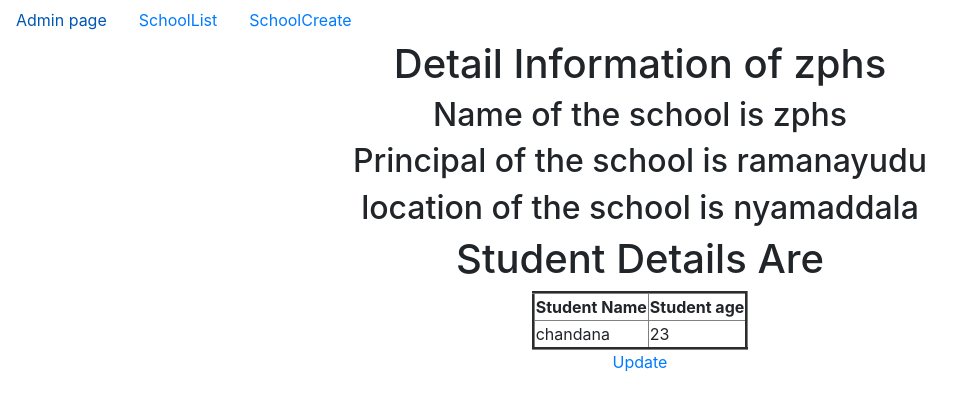
After one commit to Chandu105/List_view, a Django app: page /1/ in a window 1280 px wide. The commit adds this page. Shown: the top 411 px of the page, without its empty margins (0-972 px from the left). Run offline with Django 4.2, Linux system fonts and the light colour scheme; data comes from the database, SQL or seed files in the repository; both versions use the stored data as it was after the commit.

Commit message:
first commit

```diff
--- a/app/models.py
+++ b/app/models.py
@@ -1,12 +1,13 @@
 from django.db import models
-
+from django.urls import reverse
 # Create your models here.
 
 class School(models.Model):
     sname=models.CharField(max_length=100)
     sprincipal=models.CharField(max_length=100)
     slocation=models.CharField(max_length=100)
-
+    def get_absolute_url(self):
+        return reverse('detail',kwargs={'pk':self.pk})
     def __str__(self):
         return self.sname
 class Student(models.Model):
--- a/app/views.py
+++ b/app/views.py
@@ -1,7 +1,7 @@
 from django.shortcuts import render
 
 # Create your views here.
-from django.views.generic import ListView
+from django.views.generic import ListView,DetailView,CreateView,UpdateView
 from app.models import *
 
 class SchoolList(ListView):
@@ -10,3 +10,18 @@ class SchoolList(ListView):
     ordering=['sname']
     #queryset=School.objects.filter(id=1)
     #template_name='app/school_list.html'
+
+
+class SchoolDetail(DetailView):
+    model=School
+    context_object_name='sclobject'
+
+
+class SchoolCreate(CreateView):
+    model=School
+    fields='__all__'
+
+
+class SchoolUpdate(UpdateView):
+    model=School
+    fields='__all__'
--- a/project36/urls.py
+++ b/project36/urls.py
@@ -15,9 +15,17 @@ Including another URLconf
     2. Add a URL to urlpatterns:  path('blog/', include('blog.urls'))
 """
 from django.contrib import admin
-from django.urls import path
+from django.urls import path,re_path
 from app.views import *
 urlpatterns = [
     path('admin/', admin.site.urls),
     path('SchoolList/',SchoolList.as_view(),name='SchoolList'),
+    path('SchoolCreate/',SchoolCreate.as_view(),name='SchoolCreate'),
+
+
+
+
+    re_path('^update/(?P<pk>\d+)/',SchoolUpdate.as_view(),name='SchoolUpdate'),
+    re_path('(?P<pk>\d+)/',SchoolDetail.as_view(),name='detail'),
+
 ]
--- /dev/null
+++ b/templates/app/dummy.html
@@ -0,0 +1,41 @@
+<!doctype html>
+<html lang="en">
+  <head>
+    <!-- Required meta tags -->
+    <meta charset="utf-8">
+    <meta name="viewport" content="width=device-width, initial-scale=1, shrink-to-fit=no">
+
+    <!-- Bootstrap CSS -->
+    <link rel="stylesheet" href="https://cdn.jsdelivr.net/npm/bootstrap@4.6.2/dist/css/bootstrap.min.css" integrity="sha384-xOolHFLEh07PJGoPkLv1IbcEPTNtaed2xpHsD9ESMhqIYd0nLMwNLD69Npy4HI+N" crossorigin="anonymous">
+{% block title %}
+    <title>Hello, world!</title>
+{% endblock %}
+  </head>
+  <body>
+<nav class="nav">
+    <a href="{% url 'admin:index' %}" class="nav-link">Admin page</a>
+    <a href="{% url 'SchoolList' %}" class="nav-link">SchoolList</a>
+    <a href="{% url 'SchoolCreate' %}" class="nav-link">SchoolCreate</a>
+
+
+
+
+</nav>
+
+{% block body_block %}
+
+{% endblock %}
+    <!-- Optional JavaScript; choose one of the two! -->
+
+    <!-- Option 1: jQuery and Bootstrap Bundle (includes Popper) -->
+    <script src="https://cdn.jsdelivr.net/npm/jquery@3.5.1/dist/jquery.slim.min.js" integrity="sha384-DfXdz2htPH0lsSSs5nCTpuj/zy4C+OGpamoFVy38MVBnE+IbbVYUew+OrCXaRkfj" crossorigin="anonymous"></script>
+    <script src="https://cdn.jsdelivr.net/npm/bootstrap@4.6.2/dist/js/bootstrap.bundle.min.js" integrity="sha384-Fy6S3B9q64WdZWQUiU+q4/2Lc9npb8tCaSX9FK7E8HnRr0Jz8D6OP9dO5Vg3Q9ct" crossorigin="anonymous"></script>
+
+    <!-- Option 2: Separate Popper and Bootstrap JS -->
+    <!--
+    <script src="https://cdn.jsdelivr.net/npm/jquery@3.5.1/dist/jquery.slim.min.js" integrity="sha384-DfXdz2htPH0lsSSs5nCTpuj/zy4C+OGpamoFVy38MVBnE+IbbVYUew+OrCXaRkfj" crossorigin="anonymous"></script>
+    <script src="https://cdn.jsdelivr.net/npm/popper.js@1.16.1/dist/umd/popper.min.js" integrity="sha384-9/reFTGAW83EW2RDu2S0VKaIzap3H66lZH81PoYlFhbGU+6BZp6G7niu735Sk7lN" crossorigin="anonymous"></script>
+    <script src="https://cdn.jsdelivr.net/npm/bootstrap@4.6.2/dist/js/bootstrap.min.js" integrity="sha384-+sLIOodYLS7CIrQpBjl+C7nPvqq+FbNUBDunl/OZv93DB7Ln/533i8e/mZXLi/P+" crossorigin="anonymous"></script>
+    -->
+  </body>
+</html>
--- /dev/null
+++ b/templates/app/school_detail.html
@@ -0,0 +1,36 @@
+{% extends 'app/dummy.html' %}
+
+{% block title %}
+    <title>School Detail</title>
+{% endblock %}
+
+{% block body_block %}
+<center>
+        <h1>Detail Information of {{sclobject.sname}}</h1>
+
+        <h2>Name of the school is {{sclobject.sname}}</h2>
+
+        <h2>Principal of the school is {{sclobject.sprincipal}}</h2>
+
+
+        <h2>location of the school is {{sclobject.slocation}}</h2>
+
+<h1>Student Details Are</h1>
+
+<table border="3px">
+    <tr>
+        <th>Student Name</th>
+        <th>Student age</th>
+    </tr>
+
+    {% for st in sclobject.students.all %}
+        <tr>
+            <td>{{st.stname}}</td>
+            <td>{{st.stage}}</td>
+        </tr>
+    {% endfor %}
+</table>
+
+    <a href="{% url 'SchoolUpdate' pk=sclobject.pk %}">Update</a>
+</center>
+{% endblock %}
```
Also changed, not shown: templates/app/school_form.html (added, +30 -0 lines), templates/app/school_list.html (+11 -10 lines), db.sqlite3.
